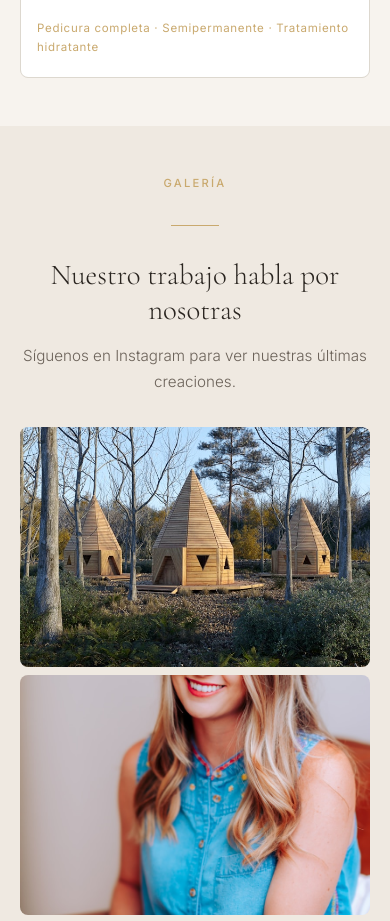
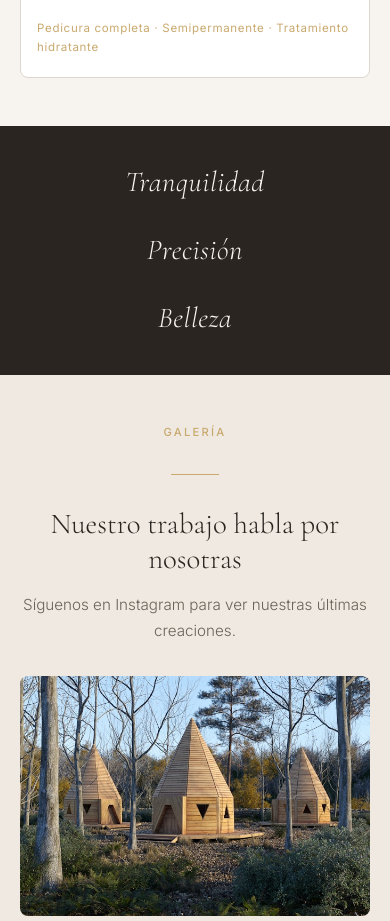
Before and after one commit to braiscoder-design/hera-front, a React (Vite) app: page / in a window 390 px wide. Shown: the part 3780-4701 px from the top of the page. Built offline with nearby package versions, Linux system fonts and the light colour scheme.

Commit message:
feat: Adding decoration details

```diff
--- /dev/null
+++ b/src/components/sections/Values/Values.jsx
@@ -0,0 +1,28 @@
+import { useIntl } from 'react-intl'
+import { useInView } from '../../../hooks/useInView'
+import styles from './Values.module.css'
+
+const ITEMS = ['values.tranquility', 'values.precision', 'values.beauty']
+
+export default function Values() {
+  const { formatMessage } = useIntl()
+  const [ref, inView] = useInView({ threshold: 0.3 })
+
+  return (
+    <div ref={ref} className={styles.band}>
+      <div className={styles.inner}>
+        {ITEMS.map((key, i) => (
+          <div
+            key={key}
+            className={`${styles.item} reveal reveal--up${inView ? ' is-visible' : ''} reveal--d${i + 1}`}
+          >
+            {i > 0 && <span className={styles.dot} aria-hidden="true">·</span>}
+            <span className={styles.word}>
+              {formatMessage({ id: key })}
+            </span>
+          </div>
+        ))}
+      </div>
+    </div>
+  )
+}
--- /dev/null
+++ b/src/components/sections/Values/Values.module.css
@@ -0,0 +1,63 @@
+.band {
+  background-color: var(--color-bg-dark);
+  padding-block: 4rem;
+  overflow: hidden;
+}
+
+.inner {
+  max-width: var(--container);
+  margin-inline: auto;
+  padding-inline: var(--spacing-md);
+  display: flex;
+  align-items: center;
+  justify-content: center;
+  gap: 2rem;
+  flex-wrap: wrap;
+}
+
+.item {
+  display: flex;
+  align-items: center;
+  gap: 2rem;
+}
+
+.dot {
+  font-size: 1.5rem;
+  color: var(--color-accent);
+  line-height: 1;
+  user-select: none;
+}
+
+.word {
+  font-family: var(--font-serif);
+  font-size: clamp(2rem, 4vw, 3.5rem);
+  font-weight: 300;
+  font-style: italic;
+  letter-spacing: 0.02em;
+  color: #F7F3EE;
+  white-space: nowrap;
+}
+
+/* ── Tablet (≤1024px) ── */
+@media (max-width: 1024px) {
+  .band { padding-block: 3rem; }
+  .inner { gap: 1.5rem; }
+  .item { gap: 1.5rem; }
+}
+
+/* ── Mobile (≤768px) ── */
+@media (max-width: 768px) {
+  .band { padding-block: 2.5rem; }
+  .inner {
+    flex-direction: column;
+    gap: 1.2rem;
+  }
+  .item { flex-direction: column; gap: 1.2rem; }
+  .dot { display: none; }
+  .word { font-size: clamp(1.8rem, 6vw, 2.5rem); }
+}
+
+/* ── Small mobile (≤480px) ── */
+@media (max-width: 480px) {
+  .band { padding-block: 2rem; }
+}
--- a/src/pages/Home.jsx
+++ b/src/pages/Home.jsx
@@ -1,6 +1,7 @@
 import Hero from '../components/sections/Hero/Hero'
 import About from '../components/sections/About/About'
 import Services from '../components/sections/Services/Services'
+import Values from '../components/sections/Values/Values'
 import Gallery from '../components/sections/Gallery/Gallery'
 import Contact from '../components/sections/Contact/Contact'
 
@@ -10,6 +11,7 @@ export default function Home() {
       <Hero />
       <About />
       <Services />
+      <Values />
       <Gallery />
       <Contact />
     </>
```
